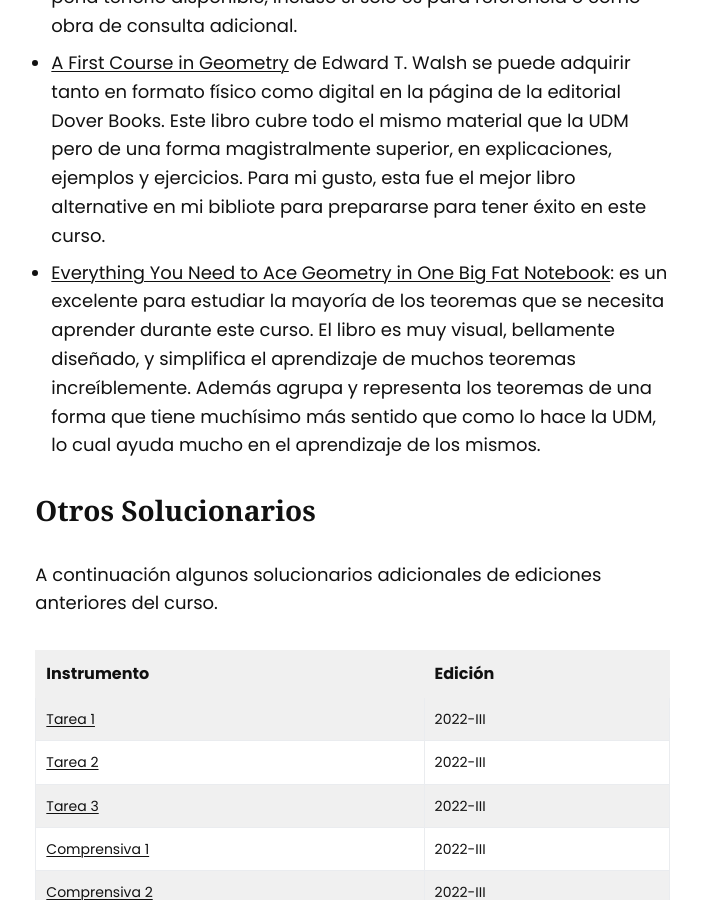
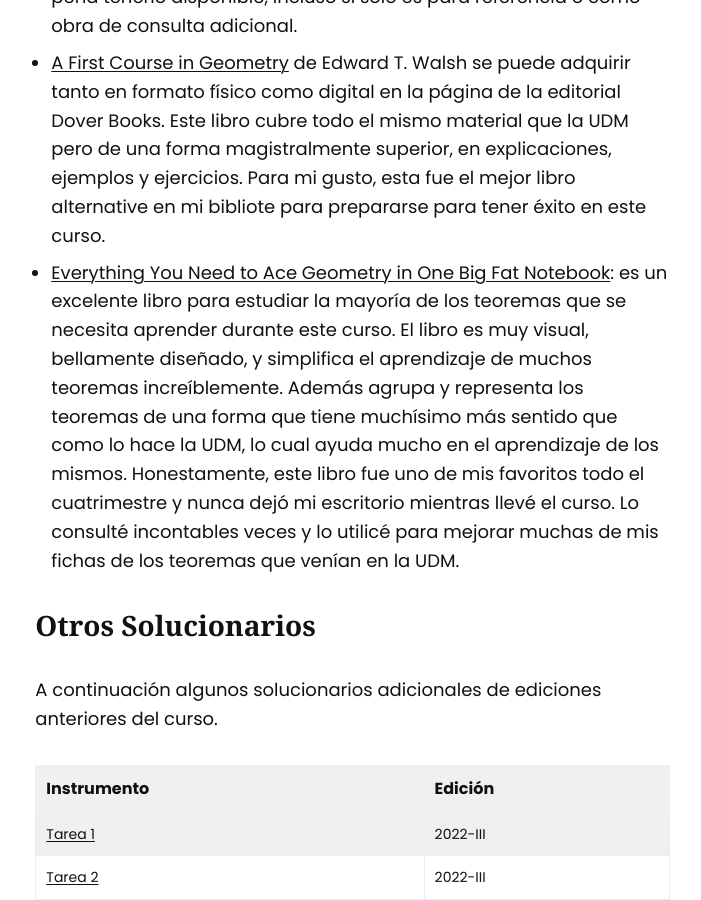
Before and after one commit to asoesem/asoesem.github.io, a Jekyll site: the page built from _posts/2024-01-04-geometria-euclidea-1.md, in a window 1280 px wide and 900 px high, scrolled down 8010 px. Shown: the whole window, without its empty margins (454-1155 px from the left). Built offline with Jekyll 4.4.1, drawn with Linux system fonts in a browser that asks for light colours.

Commit message:
Mejoras de redacción menores en la entrada de geometría euclídea

```diff
--- a/_posts/2024-01-04-geometria-euclidea-1.md
+++ b/_posts/2024-01-04-geometria-euclidea-1.md
@@ -107,7 +107,7 @@ En español, es la mejor alternativa a la UDM que encontré.  Este libro se pued
 Este libro cubre todo el mismo material que la UDM y, para mi gusto,  en muchos aspectos es superior a la UDM. Así que vale la pena tenerlo disponible, incluso si solo es para referencia o como obra de consulta adicional.
 * [A First Course in Geometry][58] de Edward T. Walsh se puede adquirir tanto en formato físico como digital en la página de la editorial Dover Books.
 Este libro cubre todo el mismo material que la UDM pero de una forma magistralmente superior, en explicaciones, ejemplos y ejercicios. Para mi gusto, esta fue el mejor libro alternative en mi bibliote para prepararse para tener éxito en este curso.
-* [Everything You Need to Ace Geometry in One Big Fat Notebook][72]: es un excelente para estudiar la mayoría de los teoremas que se necesita aprender durante este curso. El libro es muy visual, bellamente diseñado, y simplifica el aprendizaje de muchos teoremas increíblemente. Además agrupa y representa los teoremas de una forma que tiene muchísimo más sentido que como lo hace la UDM, lo cual ayuda mucho en el aprendizaje de los mismos.
+* [Everything You Need to Ace Geometry in One Big Fat Notebook][72]: es un excelente libro para estudiar la mayoría de los teoremas que se necesita aprender durante este curso. El libro es muy visual, bellamente diseñado, y simplifica el aprendizaje de muchos teoremas increíblemente. Además agrupa y representa los teoremas de una forma que tiene muchísimo más sentido que como lo hace la UDM, lo cual ayuda mucho en el aprendizaje de los mismos. Honestamente, este libro fue uno de mis favoritos todo el cuatrimestre y nunca dejó mi escritorio mientras llevé el curso. Lo consulté incontables veces y lo utilicé para mejorar muchas de mis fichas de los teoremas que venían en la UDM.
 
 ## Otros Solucionarios
 
```
